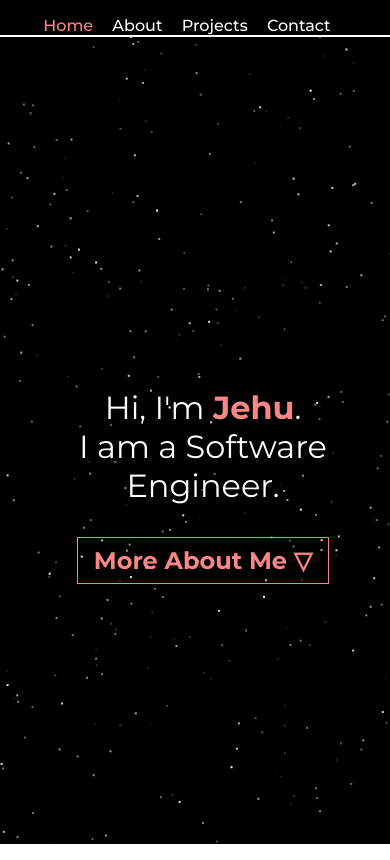
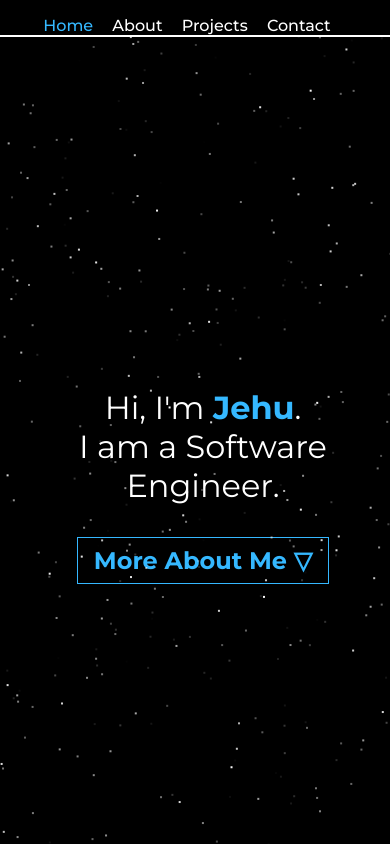
Before and after one commit to jehuzepedasilva2/personal-website, a React (Vite) app: page / in a window 390 px wide. Built offline with nearby package versions, Linux system fonts and the light colour scheme.

Commit message:
done for now, responsive, sleek and professional, will probably change colors in future

```diff
--- a/src/index.css
+++ b/src/index.css
@@ -3,17 +3,17 @@
   font-family: 'Montserrat', sans-serif;
 }
 
-:root {
+/* :root {
   --primary-font-color: #FFFFFF;
   --other-font-color: #fc8585;
   --accent-color: rgb(129, 128, 128);
   --other-accent-color: lightgray;
   --font-size-1: 3rem;
   --font-size-2: 1.5rem;
-  --font-size-3: 1.2rem;
-}
+  --font-size-3: 1.1rem;
+} */
 
-/* :root {
+:root {
   --primary-font-color: #FFFFFF;
   --other-font-color: #35b8ff;
   --accent-color: rgb(129, 128, 128);
@@ -21,7 +21,7 @@
   --font-size-1: 3rem;
   --font-size-2: 1.5rem;
   --font-size-3: 1.1rem;
-} */
+}
 
 html {
   overflow-x: hidden;
```
